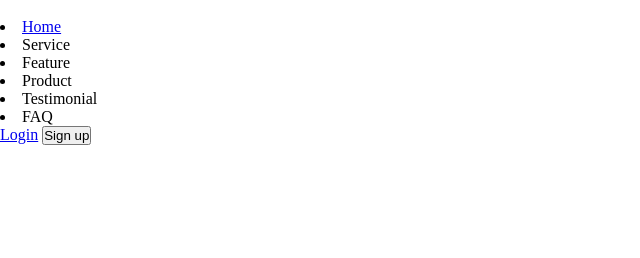
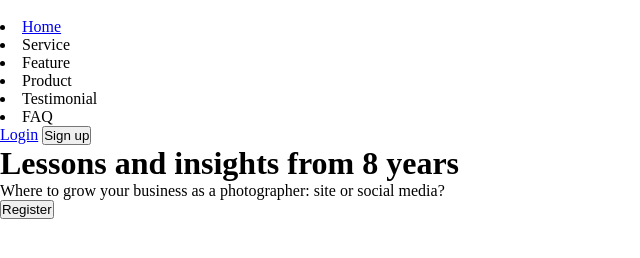
Before and after one commit to renata21lima/landing-page-nextcenter, a plain HTML site: page index.html in a window 1280 px wide. Shown: the whole page, without its empty margins (0-640 px from the left). Drawn offline with Linux system fonts and the light colour scheme.

Commit message:
feat: add class text-action

```diff
--- a/index.html
+++ b/index.html
@@ -28,7 +28,12 @@
         </div>
     </header>
     <main>
-
+        <div class="text-action">
+            <h1>Lessons and insights <span>from 8 years</span></h1>
+            <p>Where to grow your business as a photographer: site or social media?</p>
+            <button>Register</button>
+        </div>
+        <img src="" alt="">
     </main>
 </body>
 </html>
```
